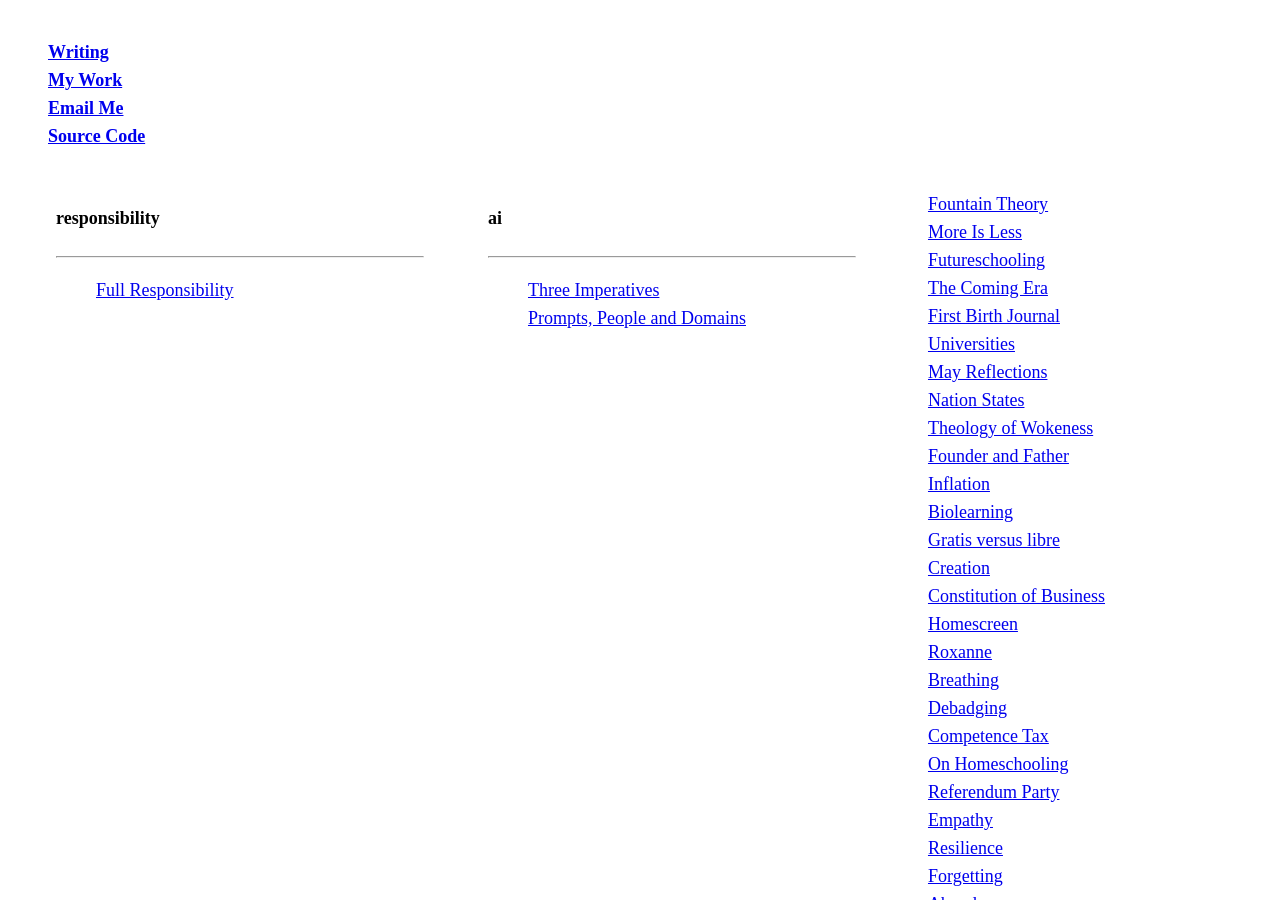
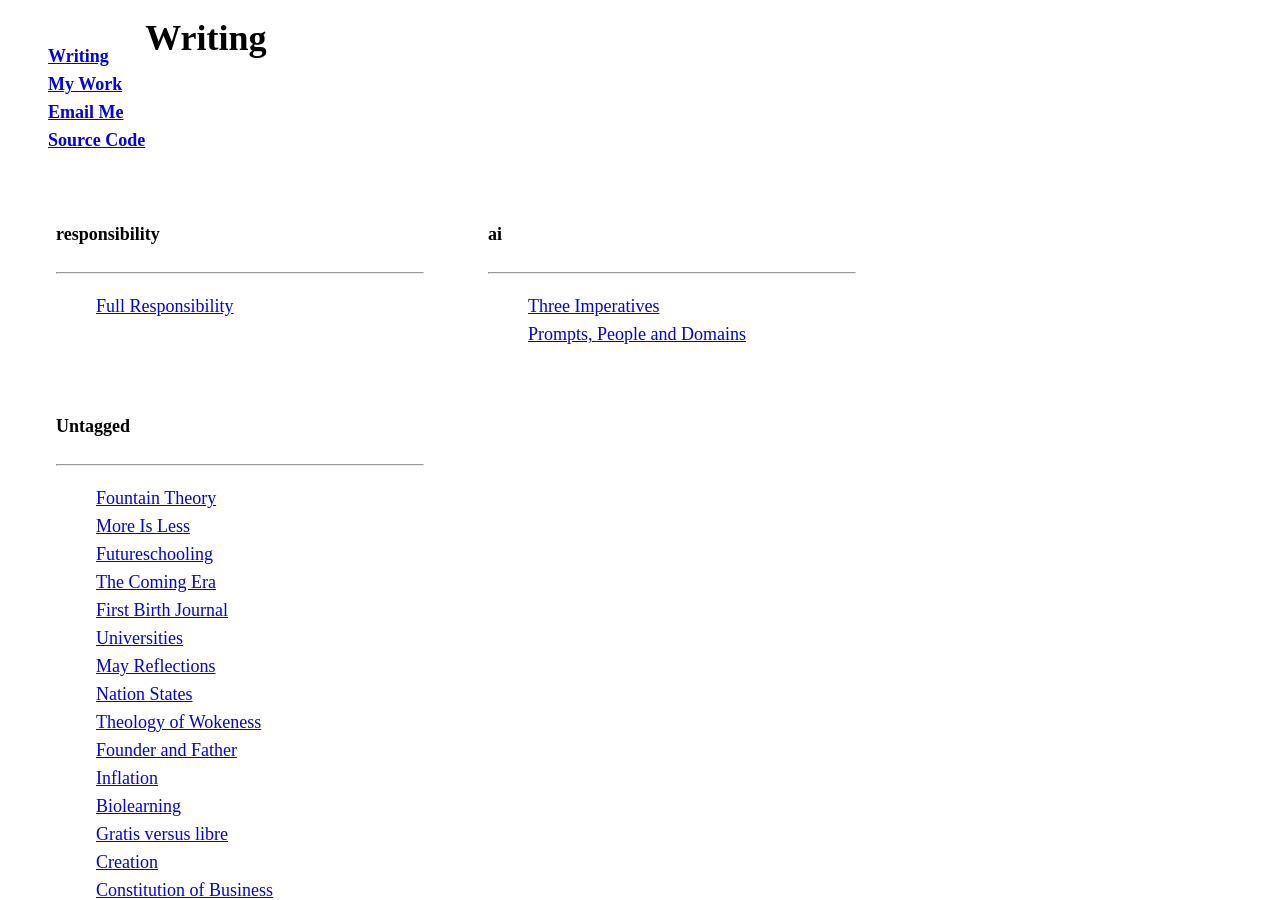
Before and after one commit to rogerkirkness/writing, a Jekyll site: the page built from index.html, in a window 1280 px wide and 900 px high. Built offline with Jekyll 4.4.1, drawn with Linux system fonts in a browser that asks for light colours.

Commit message:
Update index.html

```diff
--- a/index.html
+++ b/index.html
@@ -2,6 +2,7 @@
 title: Writing
 layout: default
 ---
+<h1>{{ page.title }}</h1>
 <div class="card-container">
 	{% for tag in site.tags %}
 		<div class="card">
@@ -16,6 +17,10 @@ layout: default
 			</div>
 		</div>
 	{% endfor %}
+	<div class="card">
+		<div class="card-content">
+			<h4>Untagged</h4>
+			<hr>
 			<ul class="essays">
 			  {% for post in site.posts %}
 				{% if post.tags.size == 0 %}
@@ -24,3 +29,5 @@ layout: default
 			  {% endfor %}
 			</ul>
 		</div>
+	</div>
+</div>
```
Lines whose indentation alone changed are shown as unchanged.
